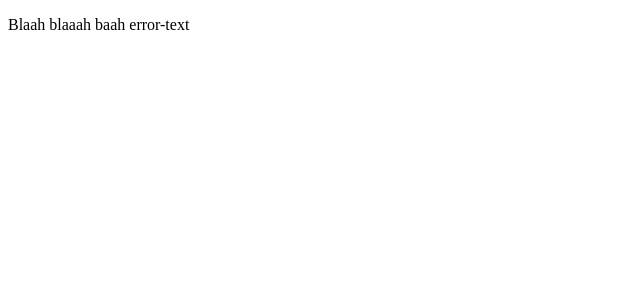
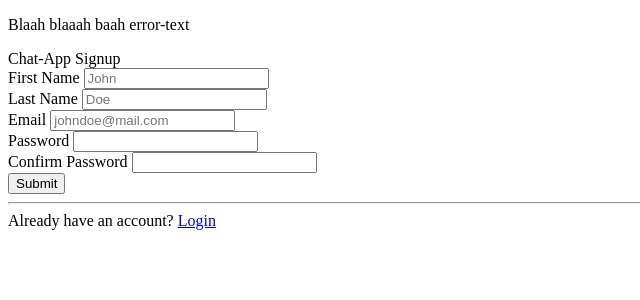
Before and after one commit to NnajiChimuanya/chat-app, a PHP site: page / in a window 1280 px wide. Shown: the top 300 px of the page, without its empty margins (0-640 px from the left). Run offline with PHP 8.4, Linux system fonts and the light colour scheme.

Commit message:
made some stylings

```diff
--- a/index.html
+++ b/index.html
@@ -15,7 +15,44 @@
                <div class="error-text">
                    <p>Blaah blaaah baah error-text</p>
                </div>
-           </form>
+
+               <header>Chat-App Signup</header>
+
+               <div class="field">
+                   <label for="firstName"> First Name </label>
+                   <input type="text" name="firstName" placeholder="John">
+               </div>
+
+               <div class="field">
+                    <label for="lastName"> Last Name </label>
+                    <input type="text" name="lastName" placeholder="Doe">
+                </div>
+
+                <div class="field">
+                    <label for="email"> Email </label>
+                    <input type="email" name="email" placeholder="johndoe@mail.com">
+                </div>
+
+                <div class="field">
+                    <label for="password"> Password </label>
+                    <input type="password" name="password">
+                </div>
+
+                <div class="field">
+                    <label for="passwordConfirm"> Confirm Password </label>
+                    <input type="passwordConfirm" name="passwordConfirm">
+                </div>
+
+                <div class="field">
+
+                    <input type="submit" name="submit">
+                </div>
+
+            </form>
+
+            <hr>
+
+            <div class="Already"> Already have an account? <a href="#">Login</a> </div>
        </section>
     </div>
 
--- a/styles/styles.css
+++ b/styles/styles.css
@@ -1,4 +1,5 @@
 body {
-    align-content: center;
+    display: flex;
+    align-items: center;
     justify-content: center;
 }
```
